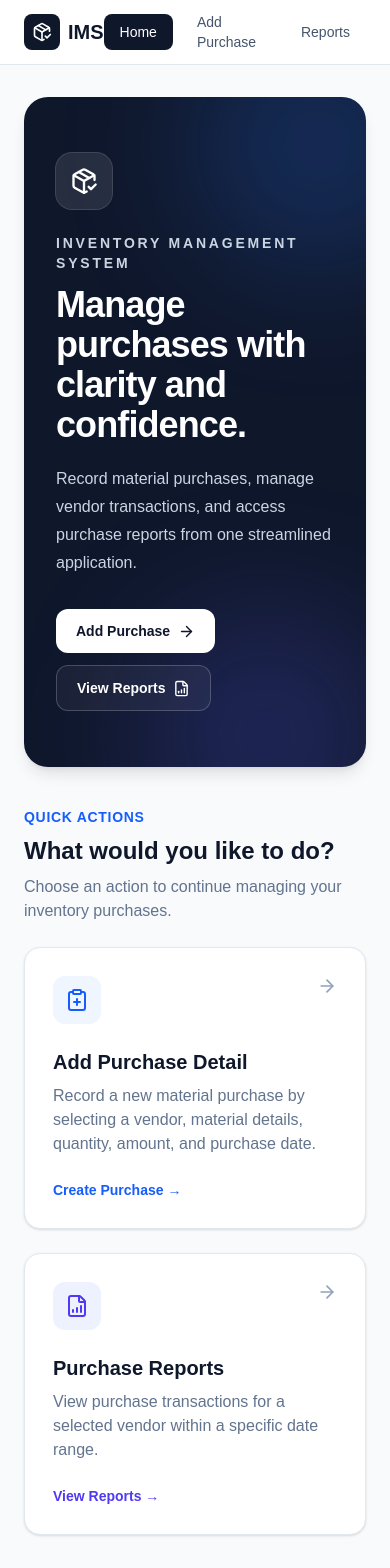
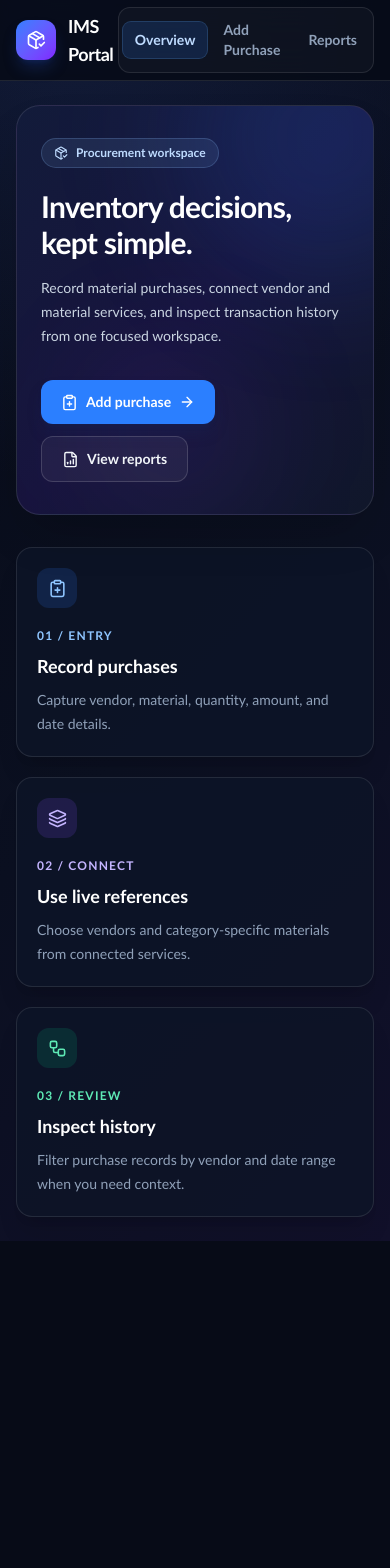
Before and after one commit to JaikishoreKC/IMS_React, a React (Vite) app in the folder ims-react/: page / in a window 390 px wide. Shown: the top 1568 px of the page. After the commit the page ends 1241 px from the top, so only its background shows below. Built offline with nearby package versions, Linux system fonts and the light colour scheme.

Commit message:
feat: enhance UI components with improved styling and layout for better user experience

```diff
--- a/ims-react/src/App.jsx
+++ b/ims-react/src/App.jsx
@@ -8,10 +8,10 @@ import PurchaseReports from "./pages/PurchaseReports";
 function App() {
   return (
     <BrowserRouter>
-      <div className="min-h-screen bg-slate-50">
+      <div className="min-h-screen bg-transparent">
         <Navbar />
 
-        <main className="mx-auto max-w-7xl px-6 py-8">
+        <main className="mx-auto max-w-7xl px-4 py-6 sm:px-6 sm:py-8">
           <Routes>
             <Route path="/" element={<Home />} />
             <Route path="/purchase" element={<PurchaseEntry />} />
--- a/ims-react/src/components/layout/Navbar.jsx
+++ b/ims-react/src/components/layout/Navbar.jsx
@@ -3,28 +3,37 @@ import { PackageCheck } from "lucide-react";
 
 function Navbar() {
   const navLinkClass = ({ isActive }) =>
-    `rounded-lg px-4 py-2 text-sm font-medium transition ${
+    `rounded-lg px-3 py-2 text-sm font-semibold transition ${
       isActive
-        ? "bg-slate-900 text-white"
-        : "text-slate-600 hover:bg-slate-100 hover:text-slate-900"
+        ? "bg-blue-500/15 text-blue-200 ring-1 ring-blue-400/30"
+        : "text-slate-400 hover:bg-white/5 hover:text-white"
     }`;
 
   return (
-    <header className="sticky top-0 z-50 border-b border-slate-200 bg-white/95 backdrop-blur">
-      <div className="mx-auto flex h-16 max-w-7xl items-center justify-between px-6">
-        <NavLink
-          to="/"
-          className="flex items-center gap-2 text-xl font-bold text-slate-900"
-        >
-          <div className="flex h-9 w-9 items-center justify-center rounded-lg bg-slate-900 text-white">
+    <header className="sticky top-0 z-50 border-b border-white/10 bg-[#070b17]/85 backdrop-blur-xl">
+      <div className="mx-auto flex min-h-20 max-w-7xl items-center justify-between gap-6 px-4 sm:px-6">
+        <NavLink to="/" className="flex min-w-0 items-center gap-3 text-white">
+          <div className="flex h-10 w-10 shrink-0 items-center justify-center rounded-xl bg-gradient-to-br from-blue-500 to-violet-600 shadow-lg shadow-blue-900/40">
             <PackageCheck size={20} />
           </div>
-          <span>IMS</span>
+          <div className="min-w-0">
+            <div className="flex items-center gap-2">
+              <span className="text-lg font-bold tracking-tight">
+                IMS Portal
+              </span>
+              <span className="hidden rounded-full border border-blue-400/20 bg-blue-400/10 px-2 py-0.5 text-[10px] font-bold uppercase tracking-wider text-blue-200 sm:inline">
+                Enterprise
+              </span>
+            </div>
+            <span className="hidden text-xs text-slate-500 sm:block">
+              Inventory & Material Procurement
+            </span>
+          </div>
         </NavLink>
 
-        <nav className="flex items-center gap-2">
+        <nav className="flex items-center gap-1 rounded-xl border border-white/10 bg-white/[0.03] p-1">
           <NavLink to="/" end className={navLinkClass}>
-            Home
+            Overview
           </NavLink>
 
           <NavLink to="/purchase" className={navLinkClass}>
--- a/ims-react/src/index.css
+++ b/ims-react/src/index.css
@@ -1,4 +1,12 @@
 @import "tailwindcss";
+
+:root {
+  font-family: "Trebuchet MS", "Segoe UI", sans-serif;
+  color: #e8edf7;
+  background: #070b17;
+  font-synthesis: none;
+  text-rendering: optimizeLegibility;
+}
 
 * {
   box-sizing: border-box;
@@ -12,5 +20,14 @@ body,
 }
 
 body {
-  font-family: Arial, Helvetica, sans-serif;
+  min-width: 320px;
+  background:
+    radial-gradient(circle at 15% 0%, rgba(61, 91, 190, 0.2), transparent 30rem),
+    linear-gradient(135deg, #070b17 0%, #0b1021 54%, #11102a 100%);
 }
+
+button,
+input,
+select {
+  font: inherit;
+}
--- a/ims-react/src/pages/Home.jsx
+++ b/ims-react/src/pages/Home.jsx
@@ -3,140 +3,94 @@ import {
   ArrowRight,
   ClipboardPlus,
   FileBarChart,
+  Layers3,
   PackageCheck,
+  Workflow,
 } from "lucide-react";
 
 function Home() {
   return (
-    <div className="space-y-10">
-      {/* Hero Section */}
-      <section className="relative overflow-hidden rounded-3xl bg-slate-900 px-8 py-14 text-white shadow-lg sm:px-12">
-        {/* Decorative background elements */}
-        <div className="absolute -right-20 -top-20 h-64 w-64 rounded-full bg-blue-500/20 blur-3xl" />
-        <div className="absolute -bottom-24 left-1/3 h-64 w-64 rounded-full bg-indigo-500/20 blur-3xl" />
-
-        <div className="relative max-w-2xl">
-          <div className="mb-6 flex h-14 w-14 items-center justify-center rounded-2xl bg-white/10 ring-1 ring-white/20">
-            <PackageCheck size={28} />
+    <div className="space-y-8">
+      <section className="relative overflow-hidden rounded-3xl border border-white/10 bg-gradient-to-br from-[#121b3a] via-[#17143d] to-[#10172a] px-6 py-8 text-white shadow-2xl shadow-black/20 sm:px-10 sm:py-10">
+        <div className="absolute -right-24 -top-28 h-72 w-72 rounded-full bg-blue-500/15 blur-3xl" />
+        <div className="absolute bottom-0 right-1/3 h-40 w-40 rounded-full bg-violet-500/10 blur-3xl" />
+        <div className="relative flex flex-col justify-between gap-8 lg:flex-row lg:items-end">
+          <div className="max-w-2xl">
+            <div className="mb-5 inline-flex items-center gap-2 rounded-full border border-blue-300/20 bg-blue-300/10 px-3 py-1.5 text-xs font-semibold text-blue-200">
+              <PackageCheck size={14} />
+              Procurement workspace
+            </div>
+            <h1 className="max-w-xl text-3xl font-bold tracking-tight sm:text-5xl">
+              Inventory decisions, kept simple.
+            </h1>
+            <p className="mt-4 max-w-xl text-sm leading-6 text-slate-300 sm:text-base">
+              Record material purchases, connect vendor and material services,
+              and inspect transaction history from one focused workspace.
+            </p>
           </div>
-
-          <p className="mb-3 text-sm font-semibold uppercase tracking-[0.2em] text-slate-300">
-            Inventory Management System
-          </p>
-
-          <h1 className="text-4xl font-bold tracking-tight sm:text-5xl">
-            Manage purchases with clarity and confidence.
-          </h1>
-
-          <p className="mt-5 max-w-xl text-base leading-7 text-slate-300 sm:text-lg">
-            Record material purchases, manage vendor transactions, and access
-            purchase reports from one streamlined application.
-          </p>
-
-          <div className="mt-8 flex flex-wrap gap-3">
+          <div className="flex flex-wrap gap-3">
             <Link
               to="/purchase"
-              className="inline-flex items-center gap-2 rounded-xl bg-white px-5 py-3 text-sm font-semibold text-slate-900 transition hover:bg-slate-100"
+              className="inline-flex items-center gap-2 rounded-xl bg-blue-500 px-5 py-3 text-sm font-bold text-white shadow-lg shadow-blue-950/40 transition hover:bg-blue-400"
             >
-              Add Purchase
-              <ArrowRight size={17} />
+              <ClipboardPlus size={17} />
+              Add purchase
+              <ArrowRight size={16} />
             </Link>
-
             <Link
               to="/reports"
-              className="inline-flex items-center gap-2 rounded-xl border border-white/20 bg-white/5 px-5 py-3 text-sm font-semibold text-white transition hover:bg-white/10"
+              className="inline-flex items-center gap-2 rounded-xl border border-white/15 bg-white/5 px-5 py-3 text-sm font-bold text-slate-100 transition hover:bg-white/10"
             >
-              View Reports
               <FileBarChart size={17} />
+              View reports
             </Link>
           </div>
         </div>
       </section>
 
-      {/* Quick Actions */}
-      <section>
-        <div className="mb-6">
-          <p className="text-sm font-semibold uppercase tracking-wider text-blue-600">
-            Quick Actions
+      <section className="grid gap-5 md:grid-cols-3">
+        <div className="rounded-2xl border border-white/10 bg-[#0d1427]/85 p-5 shadow-xl shadow-black/10">
+          <div className="flex h-10 w-10 items-center justify-center rounded-xl bg-blue-500/15 text-blue-300">
+            <ClipboardPlus size={19} />
+          </div>
+          <p className="mt-5 text-xs font-bold uppercase tracking-widest text-blue-300">
+            01 / Entry
           </p>
-
-          <h2 className="mt-2 text-2xl font-bold text-slate-900">
-            What would you like to do?
+          <h2 className="mt-2 text-lg font-bold text-white">
+            Record purchases
           </h2>
-
-          <p className="mt-2 text-slate-500">
-            Choose an action to continue managing your inventory purchases.
+          <p className="mt-2 text-sm leading-6 text-slate-400">
+            Capture vendor, material, quantity, amount, and date details.
           </p>
         </div>
-
-        <div className="grid gap-6 md:grid-cols-2">
-          {/* Add Purchase Card */}
-          <Link
-            to="/purchase"
-            className="group rounded-2xl border border-slate-200 bg-white p-7 shadow-sm transition duration-200 hover:-translate-y-1 hover:border-blue-200 hover:shadow-lg"
-          >
-            <div className="flex items-start justify-between">
-              <div className="flex h-12 w-12 items-center justify-center rounded-xl bg-blue-50 text-blue-600">
-                <ClipboardPlus size={24} />
-              </div>
-
-              <ArrowRight
-                size={20}
-                className="text-slate-400 transition group-hover:translate-x-1 group-hover:text-blue-600"
-              />
-            </div>
-
-            <h3 className="mt-6 text-xl font-bold text-slate-900">
-              Add Purchase Detail
-            </h3>
-
-            <p className="mt-2 leading-6 text-slate-500">
-              Record a new material purchase by selecting a vendor, material
-              details, quantity, amount, and purchase date.
-            </p>
-
-            <div className="mt-6 text-sm font-semibold text-blue-600">
-              Create Purchase →
-            </div>
-          </Link>
-
-          {/* Reports Card */}
-          <Link
-            to="/reports"
-            className="group rounded-2xl border border-slate-200 bg-white p-7 shadow-sm transition duration-200 hover:-translate-y-1 hover:border-indigo-200 hover:shadow-lg"
-          >
-            <div className="flex items-start justify-between">
-              <div className="flex h-12 w-12 items-center justify-center rounded-xl bg-indigo-50 text-indigo-600">
-                <FileBarChart size={24} />
-              </div>
-
-              <ArrowRight
-                size={20}
-                className="text-slate-400 transition group-hover:translate-x-1 group-hover:text-indigo-600"
-              />
-            </div>
-
-            <h3 className="mt-6 text-xl font-bold text-slate-900">
-              Purchase Reports
-            </h3>
-
-            <p className="mt-2 leading-6 text-slate-500">
-              View purchase transactions for a selected vendor within a
-              specific date range.
-            </p>
-
-            <div className="mt-6 text-sm font-semibold text-indigo-600">
-              View Reports →
-            </div>
-          </Link>
+        <div className="rounded-2xl border border-white/10 bg-[#0d1427]/85 p-5 shadow-xl shadow-black/10">
+          <div className="flex h-10 w-10 items-center justify-center rounded-xl bg-violet-500/15 text-violet-300">
+            <Layers3 size={19} />
+          </div>
+          <p className="mt-5 text-xs font-bold uppercase tracking-widest text-violet-300">
+            02 / Connect
+          </p>
+          <h2 className="mt-2 text-lg font-bold text-white">
+            Use live references
+          </h2>
+          <p className="mt-2 text-sm leading-6 text-slate-400">
+            Choose vendors and category-specific materials from connected
+            services.
+          </p>
         </div>
-      </section>
-
-      {/* Footer Info */}
-      <section className="rounded-2xl border border-slate-200 bg-white px-6 py-5">
-        <p className="text-center text-sm text-slate-500">
-          Inventory Management System · Material Purchase Management
-        </p>
+        <div className="rounded-2xl border border-white/10 bg-[#0d1427]/85 p-5 shadow-xl shadow-black/10">
+          <div className="flex h-10 w-10 items-center justify-center rounded-xl bg-emerald-500/15 text-emerald-300">
+            <Workflow size={19} />
+          </div>
+          <p className="mt-5 text-xs font-bold uppercase tracking-widest text-emerald-300">
+            03 / Review
+          </p>
+          <h2 className="mt-2 text-lg font-bold text-white">Inspect history</h2>
+          <p className="mt-2 text-sm leading-6 text-slate-400">
+            Filter purchase records by vendor and date range when you need
+            context.
+          </p>
+        </div>
       </section>
     </div>
   );
--- a/ims-react/src/pages/PurchaseReports.jsx
+++ b/ims-react/src/pages/PurchaseReports.jsx
@@ -169,28 +169,28 @@ function PurchaseReports() {
   };
 
   const inputClass =
-    "mt-2 w-full rounded-xl border border-slate-200 bg-white px-4 py-3 text-sm text-slate-900 outline-none transition focus:border-blue-500 focus:ring-4 focus:ring-blue-100 disabled:cursor-not-allowed disabled:bg-slate-100 disabled:text-slate-400";
+    "mt-2 w-full rounded-xl border border-white/10 bg-[#0b1224] px-4 py-3 text-sm text-slate-100 outline-none transition focus:border-blue-400 focus:ring-4 focus:ring-blue-500/10 disabled:cursor-not-allowed disabled:bg-slate-900 disabled:text-slate-600";
 
   return (
     <div className="mx-auto max-w-7xl">
       {/* Page Header */}
       <div className="mb-8">
-        <p className="text-sm font-semibold uppercase tracking-wider text-blue-600">
+        <p className="text-sm font-semibold uppercase tracking-wider text-blue-300">
           Reporting & Analytics
         </p>
 
-        <h1 className="mt-2 text-3xl font-bold tracking-tight text-slate-900">
+        <h1 className="mt-2 text-3xl font-bold tracking-tight text-white">
           Purchase Reports
         </h1>
 
-        <p className="mt-2 text-slate-500">
+        <p className="mt-2 text-slate-400">
           View purchase transactions by vendor and selected date range.
         </p>
       </div>
 
       {/* Error Message */}
       {(apiError || validationError) && (
-        <div className="mb-6 flex items-start gap-3 rounded-xl border border-red-200 bg-red-50 p-4 text-red-700">
+        <div className="mb-6 flex items-start gap-3 rounded-xl border border-red-400/20 bg-red-500/10 p-4 text-red-200">
           <AlertCircle size={20} className="mt-0.5 shrink-0" />
 
           <div>
@@ -206,16 +206,16 @@ function PurchaseReports() {
       )}
 
       {/* Report Filters */}
-      <section className="rounded-2xl border border-slate-200 bg-white p-6 shadow-sm">
+      <section className="rounded-2xl border border-white/10 bg-[#0d1427] p-6 shadow-xl shadow-black/10">
         <div className="flex items-center gap-3">
           <div className="flex h-10 w-10 items-center justify-center rounded-xl bg-blue-50 text-blue-600">
             <Search size={20} />
           </div>
 
           <div>
-            <h2 className="font-semibold text-slate-900">Report Filters</h2>
+            <h2 className="font-semibold text-white">Report Filters</h2>
 
-            <p className="text-sm text-slate-500">
+            <p className="text-sm text-slate-400">
               Select a vendor and date range to generate the report.
             </p>
           </div>
@@ -229,7 +229,7 @@ function PurchaseReports() {
           <div>
             <label
               htmlFor="vendorName"
-              className="flex items-center gap-2 text-sm font-medium text-slate-700"
+              className="flex items-center gap-2 text-sm font-medium text-slate-300"
             >
               <Building2 size={16} />
               Vendor Name
@@ -259,7 +259,7 @@ function PurchaseReports() {
           <div>
             <label
               htmlFor="fromDate"
-              className="flex items-center gap-2 text-sm font-medium text-slate-700"
+              className="flex items-center gap-2 text-sm font-medium text-slate-300"
             >
               <CalendarDays size={16} />
               From Date
@@ -279,7 +279,7 @@ function PurchaseReports() {
           <div>
             <label
               htmlFor="toDate"
-              className="flex items-center gap-2 text-sm font-medium text-slate-700"
+              className="flex items-center gap-2 text-sm font-medium text-slate-300"
             >
               <CalendarDays size={16} />
               To Date
@@ -301,7 +301,7 @@ function PurchaseReports() {
               type="button"
               onClick={handleReset}
               disabled={loadingReport}
-              className="inline-flex items-center justify-center gap-2 rounded-xl border border-slate-300 bg-white px-5 py-3 text-sm font-semibold text-slate-700 transition hover:bg-slate-50 disabled:cursor-not-allowed disabled:opacity-60"
+              className="inline-flex items-center justify-center gap-2 rounded-xl border border-white/15 bg-white/5 px-5 py-3 text-sm font-semibold text-slate-300 transition hover:bg-white/10 disabled:cursor-not-allowed disabled:opacity-60"
             >
               <RotateCcw size={17} />
               Reset
@@ -310,7 +310,7 @@ function PurchaseReports() {
             <button
               type="submit"
               disabled={loadingReport || loadingVendors}
-              className="inline-flex items-center justify-center gap-2 rounded-xl bg-slate-900 px-6 py-3 text-sm font-semibold text-white transition hover:bg-slate-800 disabled:cursor-not-allowed disabled:opacity-70"
+              className="inline-flex items-center justify-center gap-2 rounded-xl bg-blue-500 px-6 py-3 text-sm font-semibold text-white shadow-lg shadow-blue-950/40 transition hover:bg-blue-400 disabled:cursor-not-allowed disabled:opacity-70"
             >
               {loadingReport ? (
                 <>
@@ -329,31 +329,31 @@ function PurchaseReports() {
       </section>
 
       {selectedVendor && (
-        <section className="mt-6 rounded-2xl border border-slate-200 bg-white p-6 shadow-sm">
+        <section className="mt-6 rounded-2xl border border-white/10 bg-[#0d1427] p-6 shadow-xl shadow-black/10">
           <div className="grid gap-5 sm:grid-cols-3">
             <div>
-              <p className="text-xs font-semibold uppercase tracking-wider text-slate-500">
+              <p className="text-xs font-semibold uppercase tracking-wider text-blue-300">
                 Address
               </p>
-              <p className="mt-1 text-sm text-slate-700">
+              <p className="mt-1 text-sm text-slate-300">
                 {selectedVendor.vendorAddress || "-"}
               </p>
             </div>
 
             <div>
-              <p className="text-xs font-semibold uppercase tracking-wider text-slate-500">
+              <p className="text-xs font-semibold uppercase tracking-wider text-blue-300">
                 Contact Number
               </p>
-              <p className="mt-1 text-sm text-slate-700">
+              <p className="mt-1 text-sm text-slate-300">
                 {selectedVendor.contactNumber || "-"}
               </p>
             </div>
 
             <div>
-              <p className="text-xs font-semibold uppercase tracking-wider text-slate-500">
+              <p className="text-xs font-semibold uppercase tracking-wider text-blue-300">
                 Contact Person
               </p>
-              <p className="mt-1 text-sm text-slate-700">
+              <p className="mt-1 text-sm text-slate-300">
                 {selectedVendor.contactPerson || "-"}
               </p>
             </div>
@@ -364,9 +364,9 @@ function PurchaseReports() {
       {/* Report Results */}
       <section className="mt-8">
         <div className="mb-5">
-          <h2 className="text-xl font-bold text-slate-900">Purchase History</h2>
+          <h2 className="text-xl font-bold text-white">Purchase History</h2>
 
-          <p className="mt-1 text-sm text-slate-500">
+          <p className="mt-1 text-sm text-slate-400">
             Purchase records matching the selected report criteria.
           </p>
         </div>
--- a/ims-react/src/pages/PurchaseSuccess.jsx
+++ b/ims-react/src/pages/PurchaseSuccess.jsx
@@ -4,6 +4,34 @@ import { CheckCircle2, ClipboardPlus, FileBarChart } from "lucide-react";
 function PurchaseSuccess() {
   const { state } = useLocation();
   const purchase = state?.purchase;
+
+  if (!purchase) {
+    return (
+      <div className="flex min-h-[calc(100vh-10rem)] items-center justify-center">
+        <div className="w-full max-w-xl rounded-3xl border border-white/10 bg-[#0d1427] p-8 text-center shadow-2xl sm:p-12">
+          <div className="mx-auto flex h-20 w-20 items-center justify-center rounded-full bg-amber-400/10 text-amber-300">
+            <FileBarChart size={38} />
+          </div>
+          <p className="mt-7 text-xs font-bold uppercase tracking-[0.2em] text-amber-300">
+            No purchase result
+          </p>
+          <h1 className="mt-3 text-3xl font-bold tracking-tight text-white">
+            Purchase details are unavailable
+          </h1>
+          <p className="mx-auto mt-4 max-w-md leading-7 text-slate-400">
+            This page is available after a purchase is submitted successfully.
+          </p>
+          <Link
+            to="/purchase"
+            className="mt-8 inline-flex items-center gap-2 rounded-xl bg-blue-500 px-5 py-3 text-sm font-bold text-white transition hover:bg-blue-400"
+          >
+            <ClipboardPlus size={17} />
+            Go to purchase entry
+          </Link>
+        </div>
+      </div>
+    );
+  }
 
   return (
     <div className="flex min-h-[calc(100vh-10rem)] items-center justify-center">
```
Also changed, not shown: ims-react/src/pages/PurchaseEntry.jsx (+26 -30 lines).
